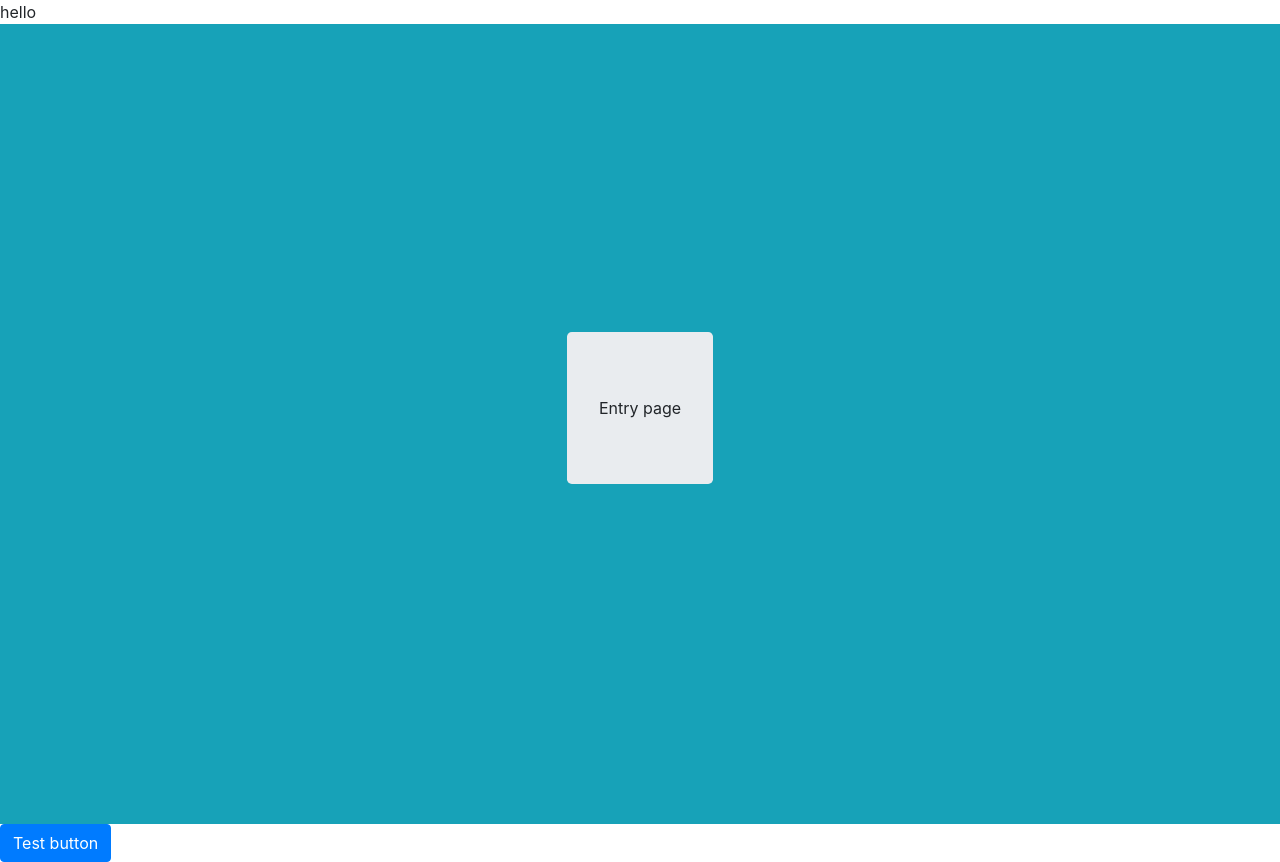
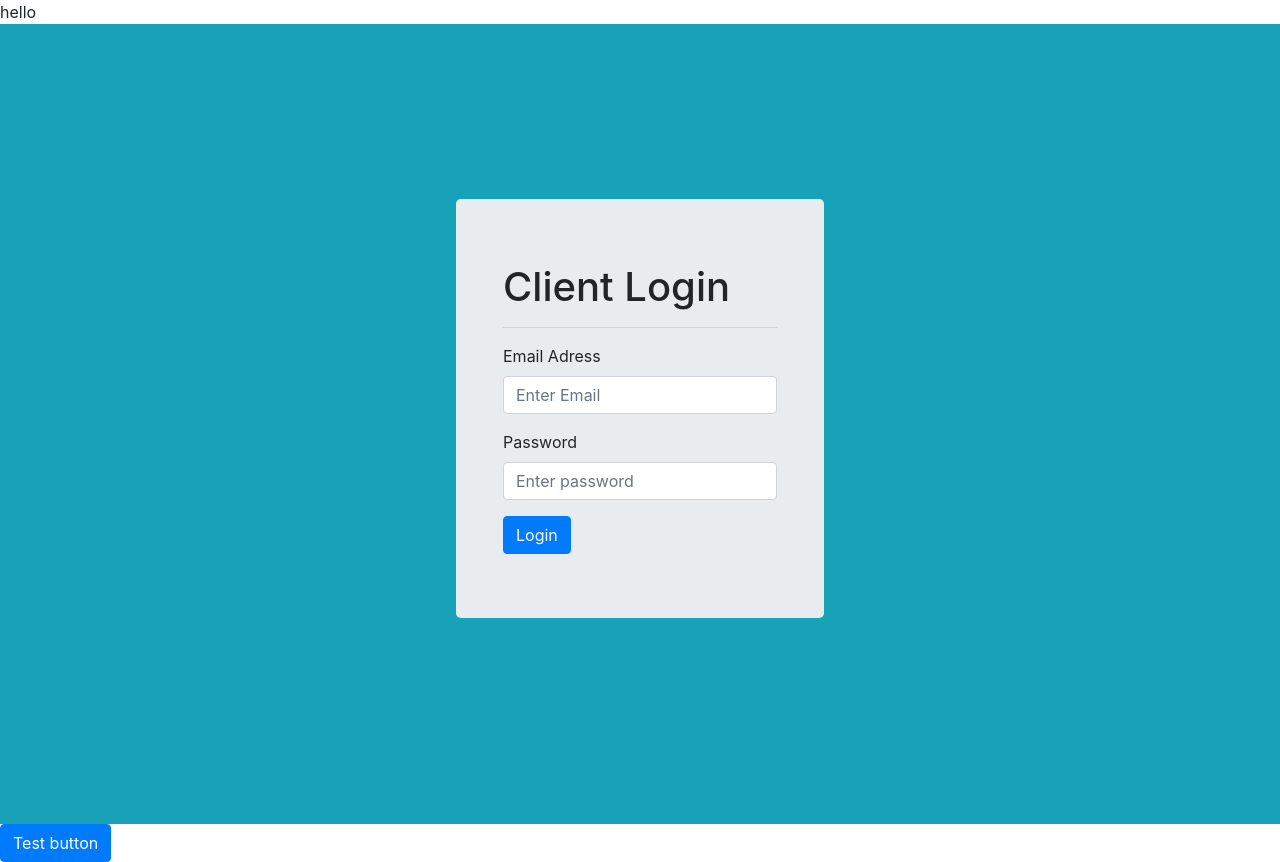
Before and after one commit to ChrisAs/CRM-Ticket-System, a React (Create React App) app: page / in a window 1280 px wide. Built offline with nearby package versions, Linux system fonts and the light colour scheme.

Commit message:
Feat: client login page

```diff
--- a/src/App.js
+++ b/src/App.js
@@ -1,6 +1,6 @@
 import './App.css';
 import {Button} from 'react-bootstrap'
-import { Entry } from './pages/Entry/entry.js';
+import { Entry } from './pages/Entry/Entry.page.js';
 function App() {
   return (
     <div className="App">hello
--- a/src/components/login/Login.comp.js
+++ b/src/components/login/Login.comp.js
@@ -1,20 +1,35 @@
-import React from 'react'
-import {Container, Row, Col, Form} from 'react-bootstrap'
-export const Login = () => {
+import React from "react";
+import { Container, Row, Col, Form, Button } from "react-bootstrap";
+export const LoginForm = () => {
   return (
     <Container>
       <Row>
         <Col>
           <h1>Client Login</h1>
-            <hr/>
+          <hr />
           <Form>
             <Form.Group>
               <Form.Label>Email Adress</Form.Label>
-                <Form.Control type="email" name="email"placeholder="Enter Email" required/>
+              <Form.Control
+                type="email"
+                name="email"
+                placeholder="Enter Email"
+                required
+              />
             </Form.Group>
+            <Form.Group>
+              <Form.Label>Password</Form.Label>
+              <Form.Control
+                type="password"
+                name="password"
+                placeholder="Enter password"
+                required
+              />
+            </Form.Group>
+            <Button type="submit">Login</Button>
           </Form>
         </Col>
       </Row>
     </Container>
-    )
-}
+  );
+};
--- /dev/null
+++ b/src/pages/Entry/Entry.page.js
@@ -0,0 +1,13 @@
+import React from "react";
+import { LoginForm } from "../../components/login/Login.comp";
+import "./entry.style.css";
+import { Jumbotron } from "react-bootstrap";
+export const Entry = () => {
+  return (
+    <div className="entry-page bg-info">
+      <Jumbotron>
+        <LoginForm />
+      </Jumbotron>
+    </div>
+  );
+};
--- a/src/pages/Entry/entry.js
+++ /dev/null
@@ -1,10 +0,0 @@
-import React from 'react'
-import './entry.style.css'
-import {Jumbotron} from 'react-bootstrap';
- export const Entry = () => {
-    return (
-        <div className="entry-page bg-info">
-          <Jumbotron>Entry page  </Jumbotron>
-        </div>
-    )
-}
```
Lines whose indentation alone changed are shown as unchanged.
